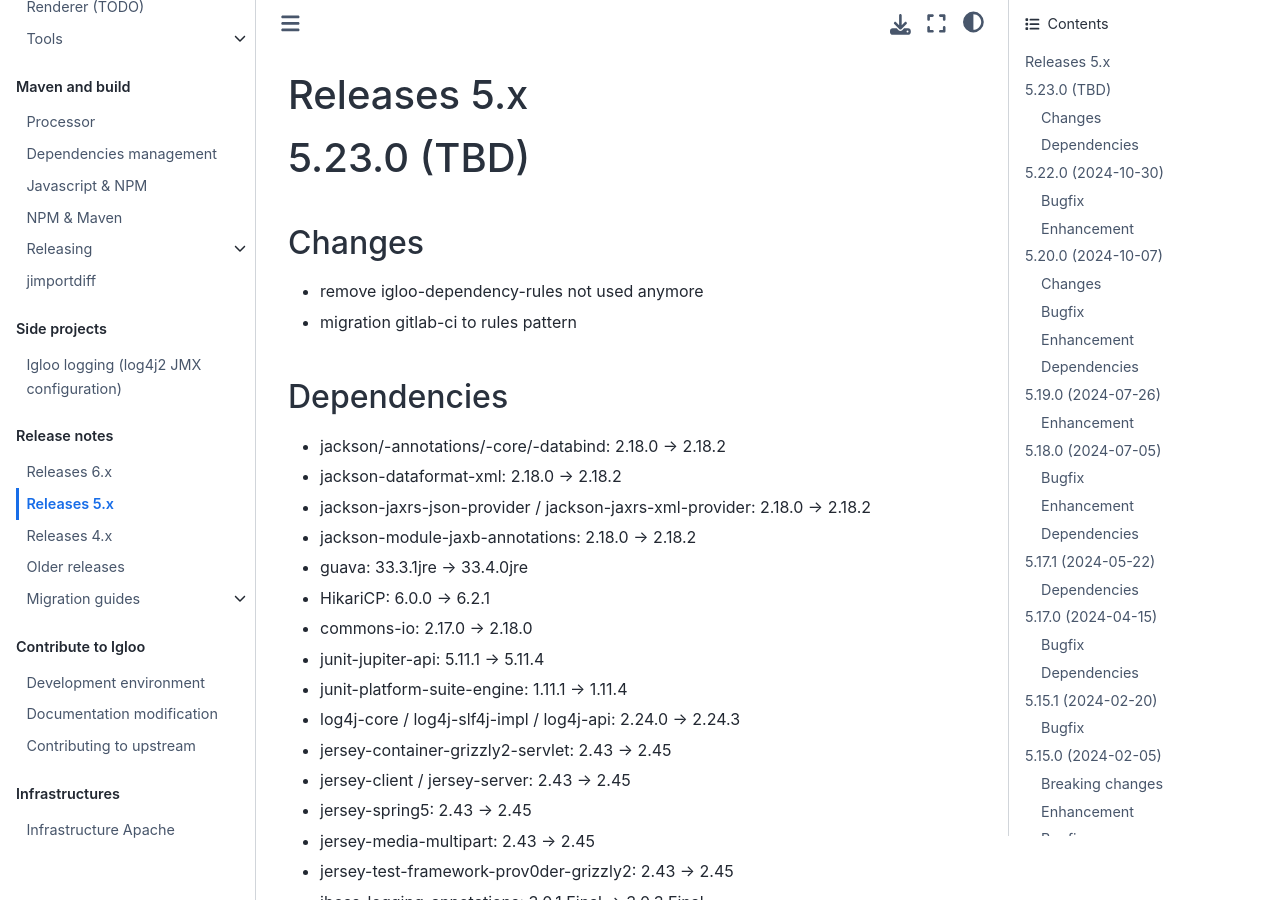
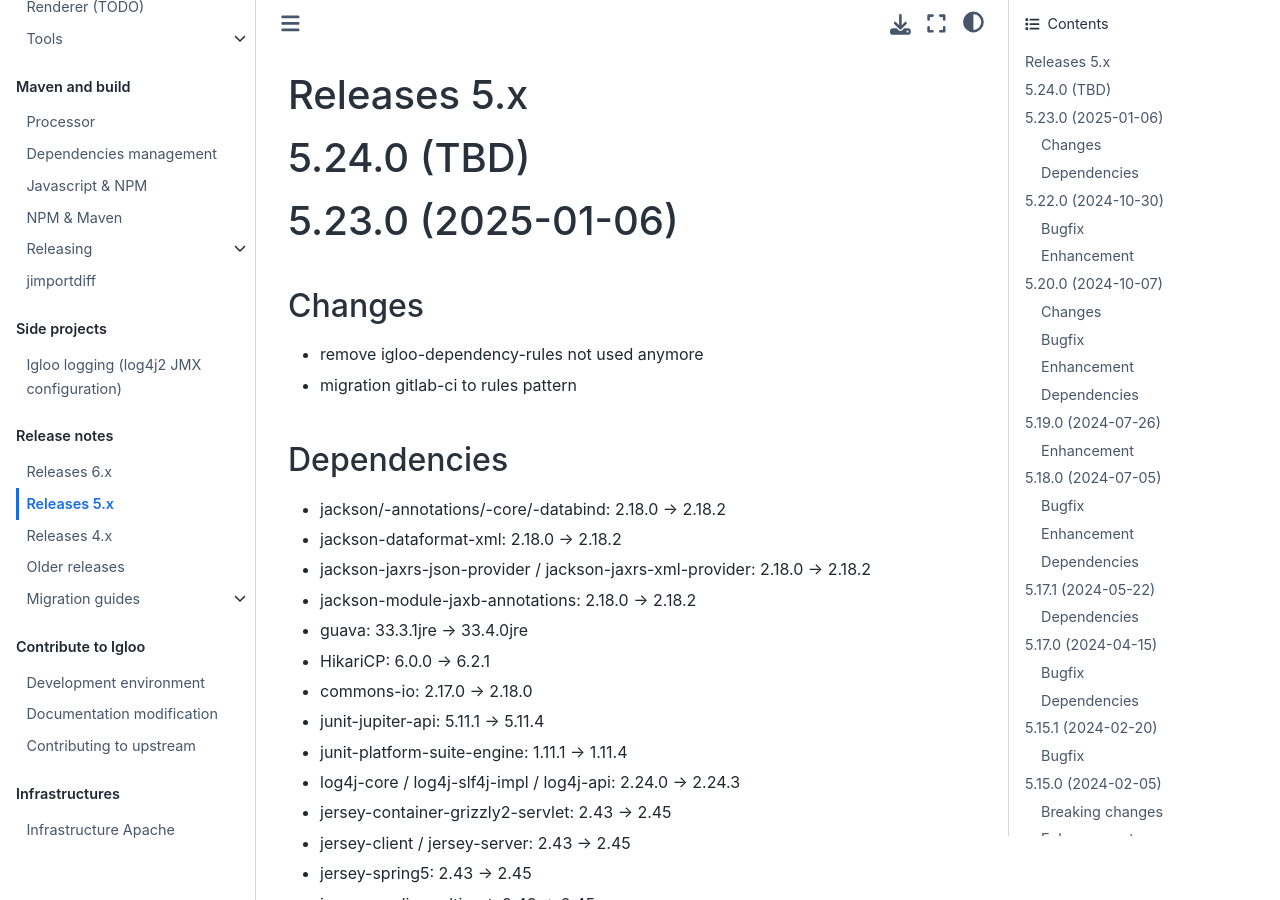
Before and after one commit to igloo-project/igloo-doc, a Sphinx documentation site: the page built from source/release-notes/releases-5.x.md, in a window 1280 px wide and 900 px high. Built offline with Sphinx 7.4.7 and the Sphinx Book theme 1.1.4, drawn with Linux system fonts in a browser that asks for light colours.

Commit message:
release v5.23.0

```diff
--- a/source/release-notes/releases-5.x.md
+++ b/source/release-notes/releases-5.x.md
@@ -1,8 +1,12 @@
 # Releases 5.x
+
+(v5.24.0)=
+
+# 5.24.0 (TBD)
 
 (v5.23.0)=
 
-# 5.23.0 (TBD)
+# 5.23.0 (2025-01-06)
 
 ## Changes
 * remove igloo-dependency-rules not used anymore
```
